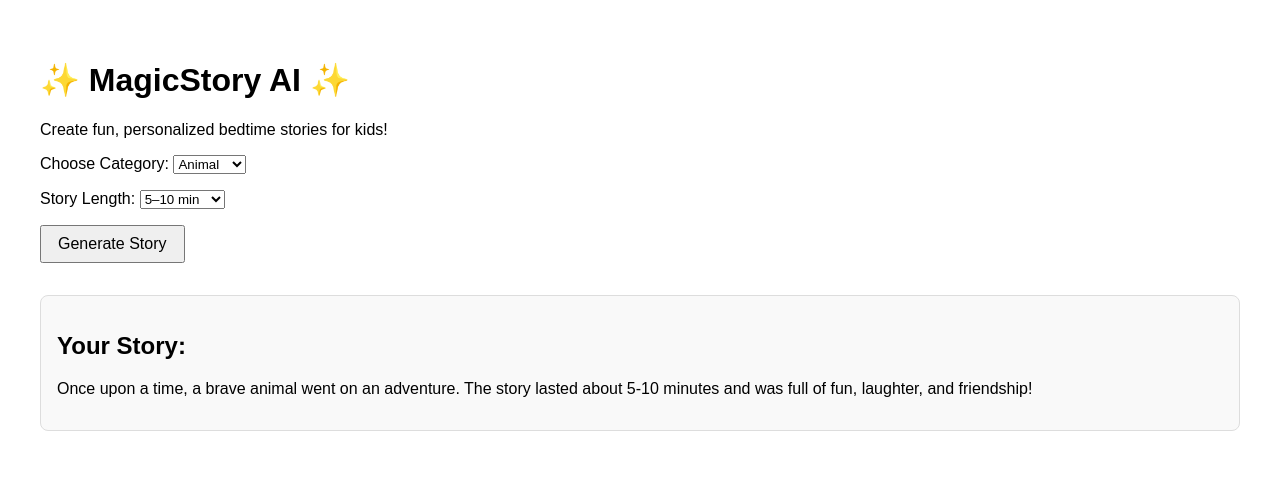
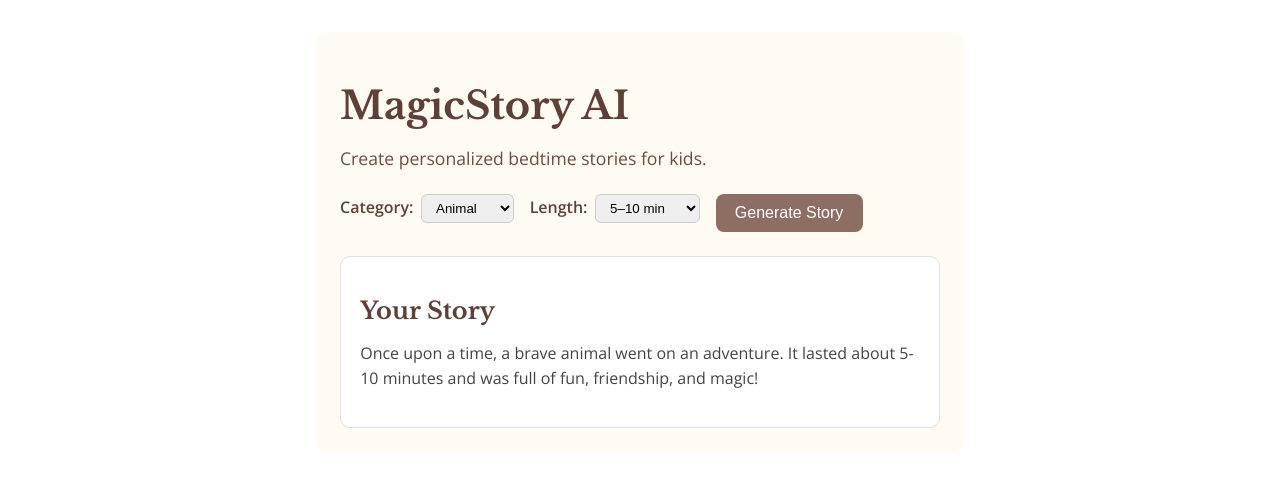
Before and after one commit to amysxe/magicstory-ai, a Next.js app: page / in a window 1280 px wide. Both pictures are taken after a click on the button "Generate Story". Shown: the top 490 px of the page. Built offline with nearby package versions, Linux system fonts and the light colour scheme.

Commit message:
Update index.js

```diff
--- a/pages/index.js
+++ b/pages/index.js
@@ -1,4 +1,5 @@
 import { useState } from "react";
+import Head from "next/head";
 
 export default function Home() {
   const [category, setCategory] = useState("animal");
@@ -6,19 +7,24 @@ export default function Home() {
   const [story, setStory] = useState("");
 
   const handleGenerate = () => {
-    const fakeStory = `Once upon a time, a brave ${category} went on an adventure.
-    The story lasted about ${length} minutes and was full of fun, laughter, and friendship!`;
-    setStory(fakeStory);
+    setStory(
+      `Once upon a time, a brave ${category} went on an adventure. It lasted about ${length} minutes and was full of fun, friendship, and magic!`
+    );
   };
 
   return (
-    <div style={{ fontFamily: "sans-serif", padding: "2rem" }}>
-      <h1>✨ MagicStory AI ✨</h1>
-      <p>Create fun, personalized bedtime stories for kids!</p>
+    <>
+      <Head>
+        <title>MagicStory AI</title>
+        <link href="https://fonts.googleapis.com/css2?family=Libre+Baskerville:wght@400;700&family=Open+Sans:wght@400;600&display=swap" rel="stylesheet" />
+      </Head>
+      <div className="container">
+        <h1>MagicStory AI</h1>
+        <p className="subtitle">Create personalized bedtime stories for kids.</p>
 
-      <div style={{ marginTop: "1rem" }}>
-        <label>
-          Choose Category:{" "}
+        <div className="controls">
+          <div>
+            <label>Category:
               <select value={category} onChange={(e) => setCategory(e.target.value)}>
                 <option value="animal">Animal</option>
                 <option value="fruit">Fruit</option>
@@ -28,10 +34,8 @@ export default function Home() {
               </select>
             </label>
           </div>
-
-      <div style={{ marginTop: "1rem" }}>
-        <label>
-          Story Length:{" "}
+          <div>
+            <label>Length:
               <select value={length} onChange={(e) => setLength(e.target.value)}>
                 <option value="5-10">5–10 min</option>
                 <option value="10-15">10–15 min</option>
@@ -39,33 +43,82 @@ export default function Home() {
               </select>
             </label>
           </div>
-
-      <button
-        onClick={handleGenerate}
-        style={{
-          marginTop: "1rem",
-          padding: "0.5rem 1rem",
-          fontSize: "1rem",
-          cursor: "pointer",
-        }}
-      >
-        Generate Story
-      </button>
+          <button onClick={handleGenerate}>Generate Story</button>
+        </div>
 
         {story && (
-        <div
-          style={{
-            marginTop: "2rem",
-            padding: "1rem",
-            border: "1px solid #ddd",
-            borderRadius: "8px",
-            background: "#f9f9f9",
-          }}
-        >
-          <h2>Your Story:</h2>
+          <div className="story-box">
+            <h2>Your Story</h2>
             <p>{story}</p>
           </div>
         )}
       </div>
+
+      <style jsx>{`
+        .container {
+          max-width: 600px;
+          margin: 2rem auto;
+          padding: 1.5rem;
+          background: #fffaf2;
+          border-radius: 12px;
+          font-family: 'Open Sans', sans-serif;
+        }
+        h1 {
+          font-family: 'Libre Baskerville', serif;
+          font-size: 2.4rem;
+          color: #5d4037;
+          margin-bottom: 0.2rem;
+        }
+        .subtitle {
+          font-size: 1.1rem;
+          margin-bottom: 1.5rem;
+          color: #6d4c41;
+        }
+        .controls {
+          display: flex;
+          flex-wrap: wrap;
+          gap: 1rem;
+          margin-bottom: 1.5rem;
+        }
+        label {
+          font-weight: 600;
+          color: #5d4037;
+        }
+        select {
+          margin-left: 0.5rem;
+          padding: 0.3rem 0.6rem;
+          border-radius: 6px;
+          border: 1px solid #ccc;
+        }
+        button {
+          padding: 0.6rem 1.2rem;
+          background-color: #8d6e63;
+          color: #fff;
+          border: none;
+          border-radius: 8px;
+          font-size: 1rem;
+          cursor: pointer;
+          transition: background 0.2s;
+        }
+        button:hover {
+          background-color: #795548;
+        }
+        .story-box {
+          background: #fff;
+          padding: 1.2rem;
+          border-radius: 10px;
+          border: 1px solid #e0e0e0;
+        }
+        .story-box h2 {
+          font-family: 'Libre Baskerville', serif;
+          margin-bottom: 0.6rem;
+          color: #5d4037;
+        }
+        .story-box p {
+          line-height: 1.6;
+          color: #444;
+        }
+      `}</style>
+    </>
   );
 }
```
Lines whose indentation alone changed are shown as unchanged.
